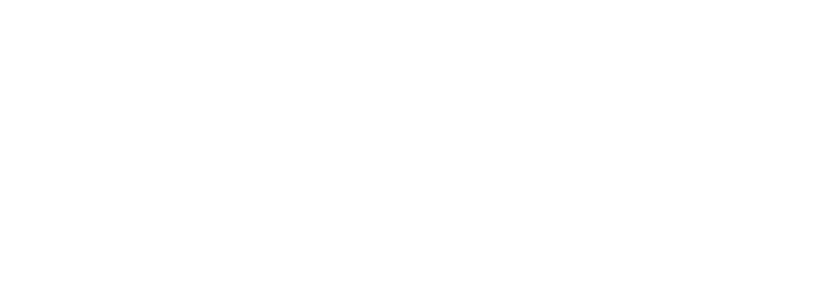
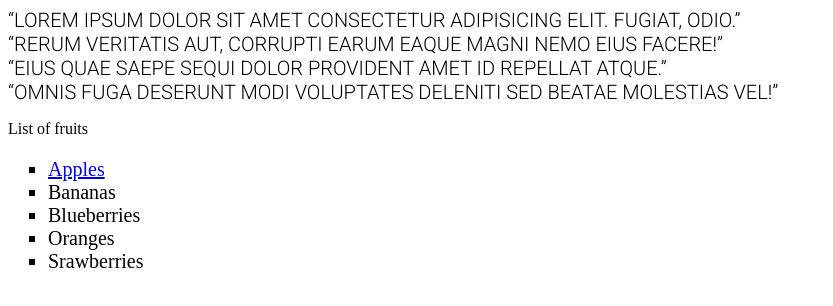
Before and after one commit to Dulja1/SK-Training-2021, a plain HTML site: page index.html in a window 1280 px wide. Shown: the whole page, without its empty margins (0-833 px from the left). Drawn offline with Linux system fonts and the light colour scheme.

Commit message:
hw part 4 part 1

```diff
--- a/CSS/style.css
+++ b/CSS/style.css
@@ -0,0 +1,21 @@
+.title {
+  font-family: "Roboto", sans-serif;
+  font-size: 20px;
+  text-transform: uppercase;
+}
+.title::before {
+  content: open-quote;
+}
+.title::after {
+  content: close-quote;
+}
+ul {
+  font-size: 20px;
+  color: black;
+}
+li a:visited {
+  color: violet;
+}
+li a:hover {
+  color: teal;
+}
--- a/index.html
+++ b/index.html
@@ -6,8 +6,27 @@
     <meta name="viewport" content="width=device-width, initial-scale=1.0">
     <title>Document</title>
     <link rel="stylesheet" href="CSS/style.css">
+    <link rel="preconnect" href="https://fonts.gstatic.com">
+    <link href="https://fonts.googleapis.com/css2?family=Roboto:wght@300&display=swap" rel="stylesheet">
+
 </head>
 <body>
+    <div class="title">Lorem ipsum dolor sit amet consectetur adipisicing elit. Fugiat, odio.</div>
+    <div class="title">Rerum veritatis aut, corrupti earum eaque magni nemo eius facere!</div>
+    <div class="title">Eius quae saepe sequi dolor provident amet id repellat atque.</div>
+    <div class="title">Omnis fuga deserunt modi voluptates deleniti sed beatae molestias vel!</div>
 
+    <div>
+        <p>List of fruits</p>
+        <ul type="square">
+            <li><a href="google.com">Apples</a></li>
+            <li class="list">Bananas</li>
+            <li class="list">Blueberries</li>
+            <li class="list">Oranges</li>
+            <li class="list">Srawberries</li>
+        </ul>
+
+    </ul>
+    </div>
 </body>
 </html>
```
